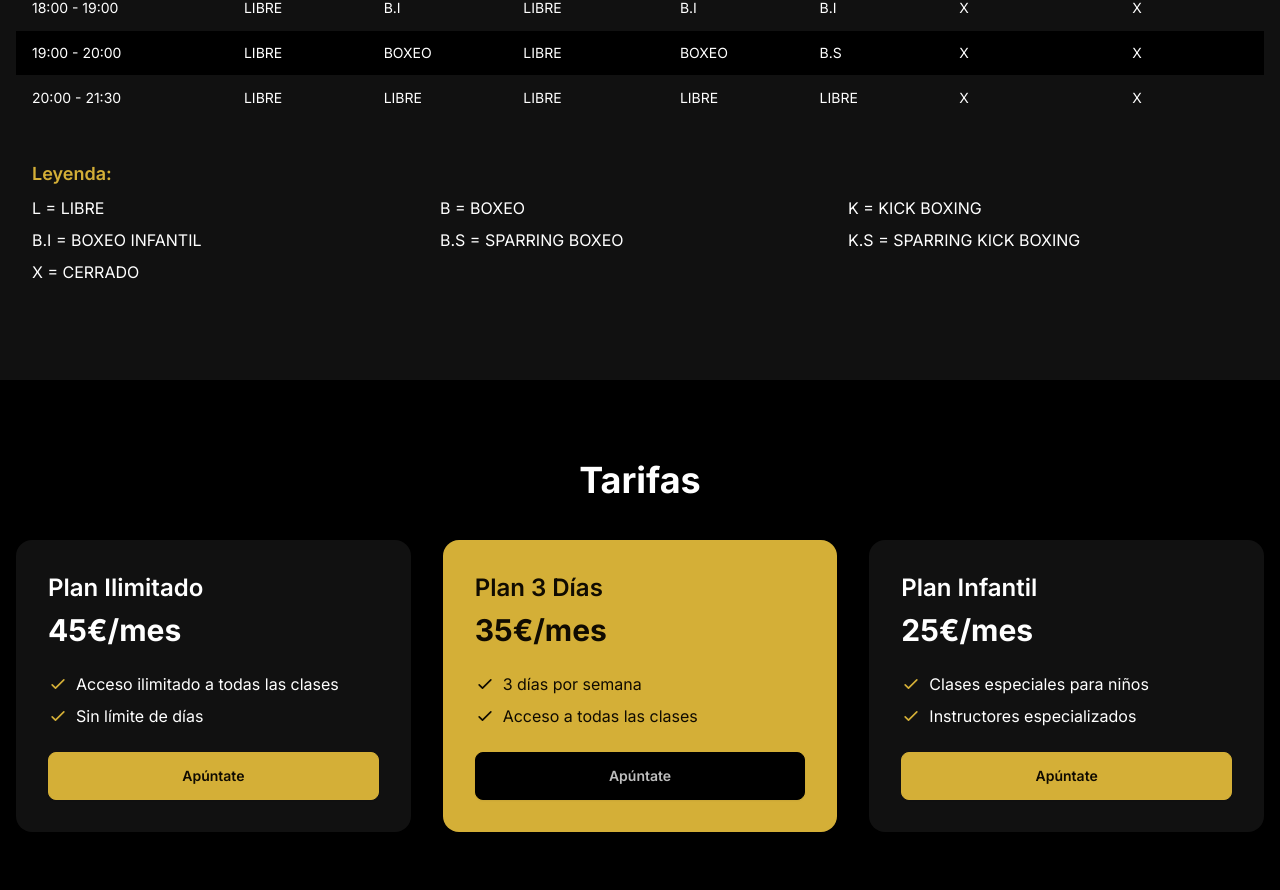
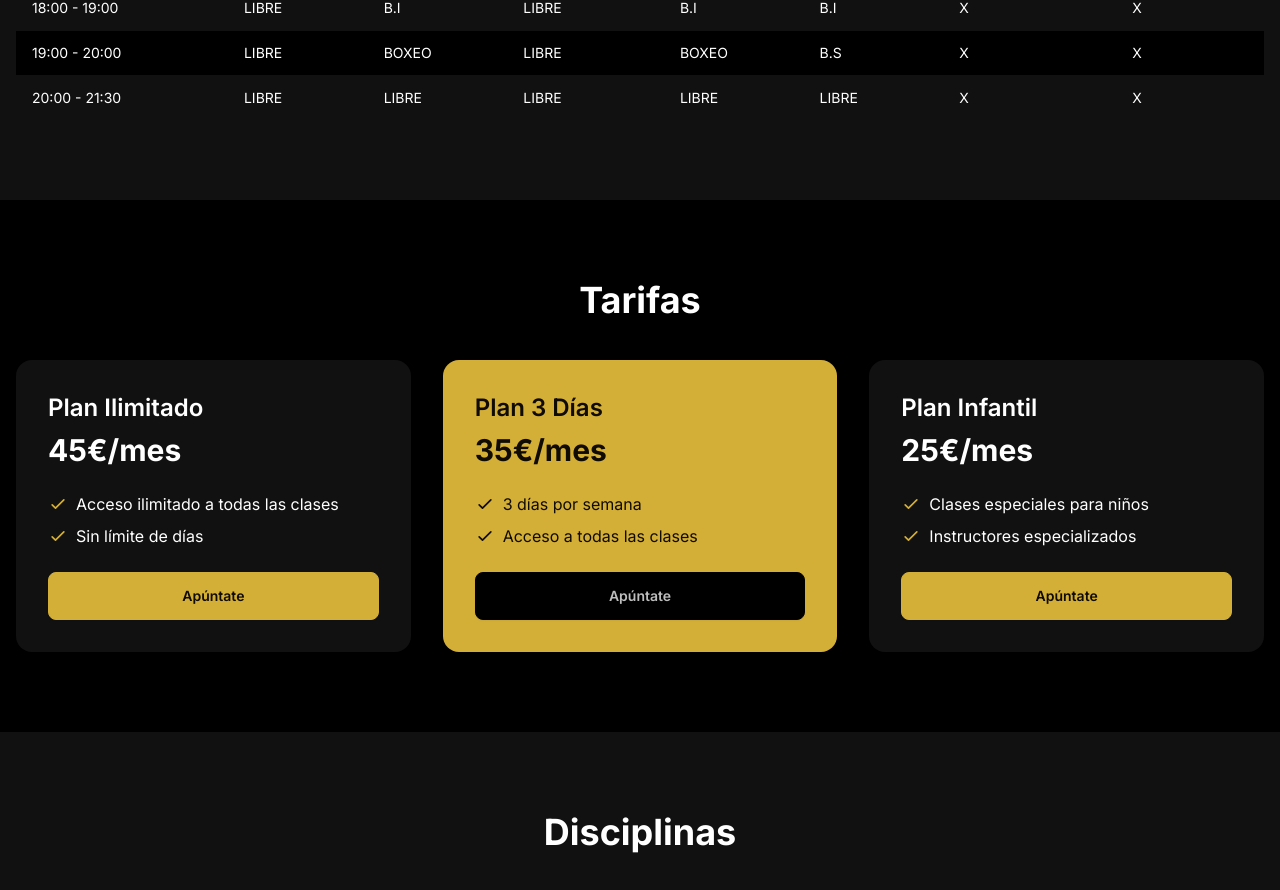
Before and after one commit to Ikerlopez13/gym_clandesyn, a Next.js app: page / in a window 1280 px wide. Shown: the part 1954-2844 px from the top of the page. Built offline with nearby package versions, Linux system fonts and the light colour scheme; grey boxes are pictures that could not be loaded.

Commit message:
feat: remove schedule legend and update table layout

```diff
--- a/src/app/page.tsx
+++ b/src/app/page.tsx
@@ -226,33 +226,6 @@ export default function Home() {
                 </tr>
               </tbody>
             </table>
-
-            <div className="mt-6 bg-base-200 p-4 rounded-lg">
-              <h3 className="text-lg font-semibold mb-2 text-primary">Leyenda:</h3>
-              <ul className="grid grid-cols-2 md:grid-cols-3 gap-2">
-                <li className="flex items-center gap-2">
-                  <span className="text-accent">L = LIBRE</span>
-                </li>
-                <li className="flex items-center gap-2">
-                  <span className="text-accent">B = BOXEO</span>
-                </li>
-                <li className="flex items-center gap-2">
-                  <span className="text-accent">K = KICK BOXING</span>
-                </li>
-                <li className="flex items-center gap-2">
-                  <span className="text-accent">B.I = BOXEO INFANTIL</span>
-                </li>
-                <li className="flex items-center gap-2">
-                  <span className="text-accent">B.S = SPARRING BOXEO</span>
-                </li>
-                <li className="flex items-center gap-2">
-                  <span className="text-accent">K.S = SPARRING KICK BOXING</span>
-                </li>
-                <li className="flex items-center gap-2">
-                  <span className="text-accent">X = CERRADO</span>
-                </li>
-              </ul>
-            </div>
           </div>
         </div>
       </section>
```
